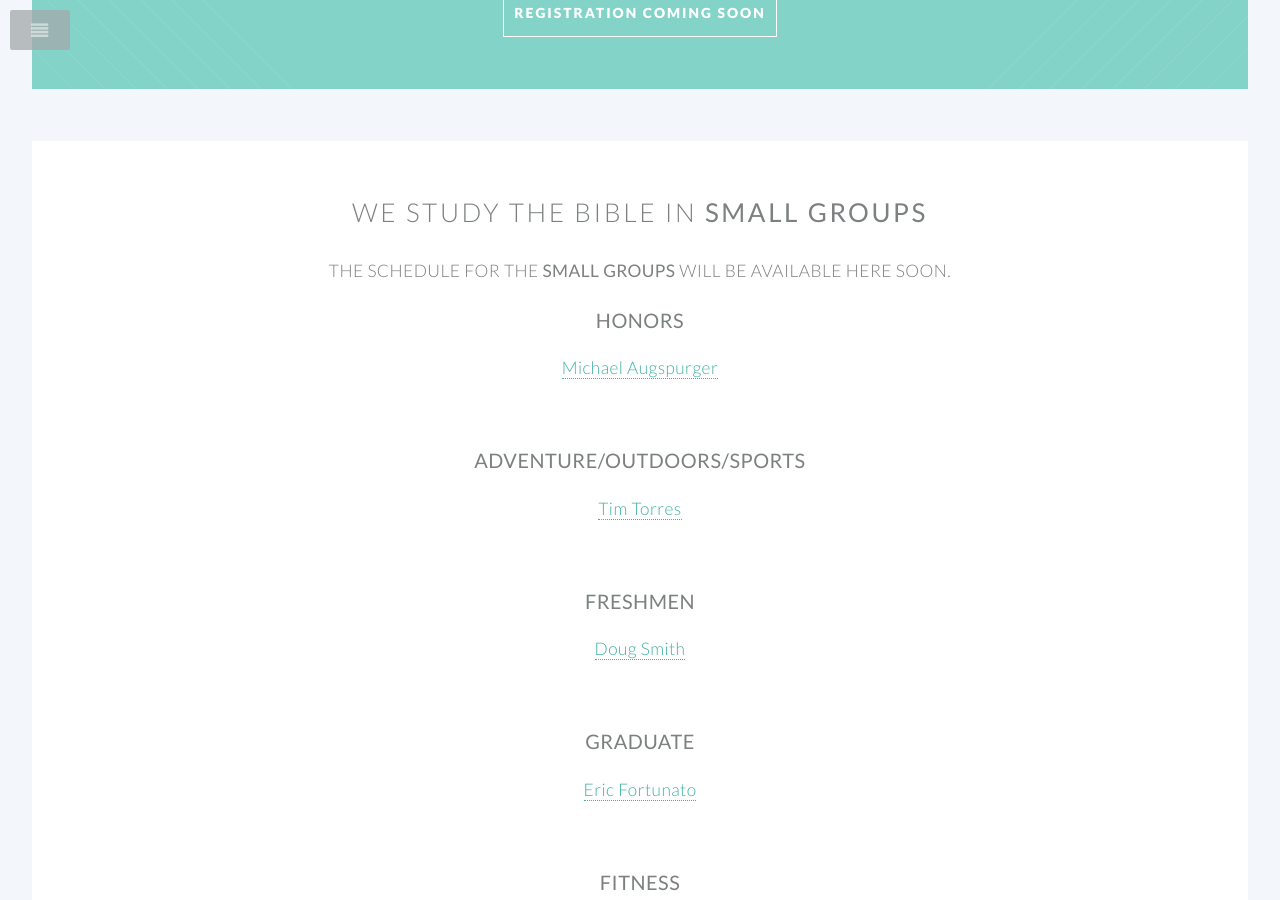
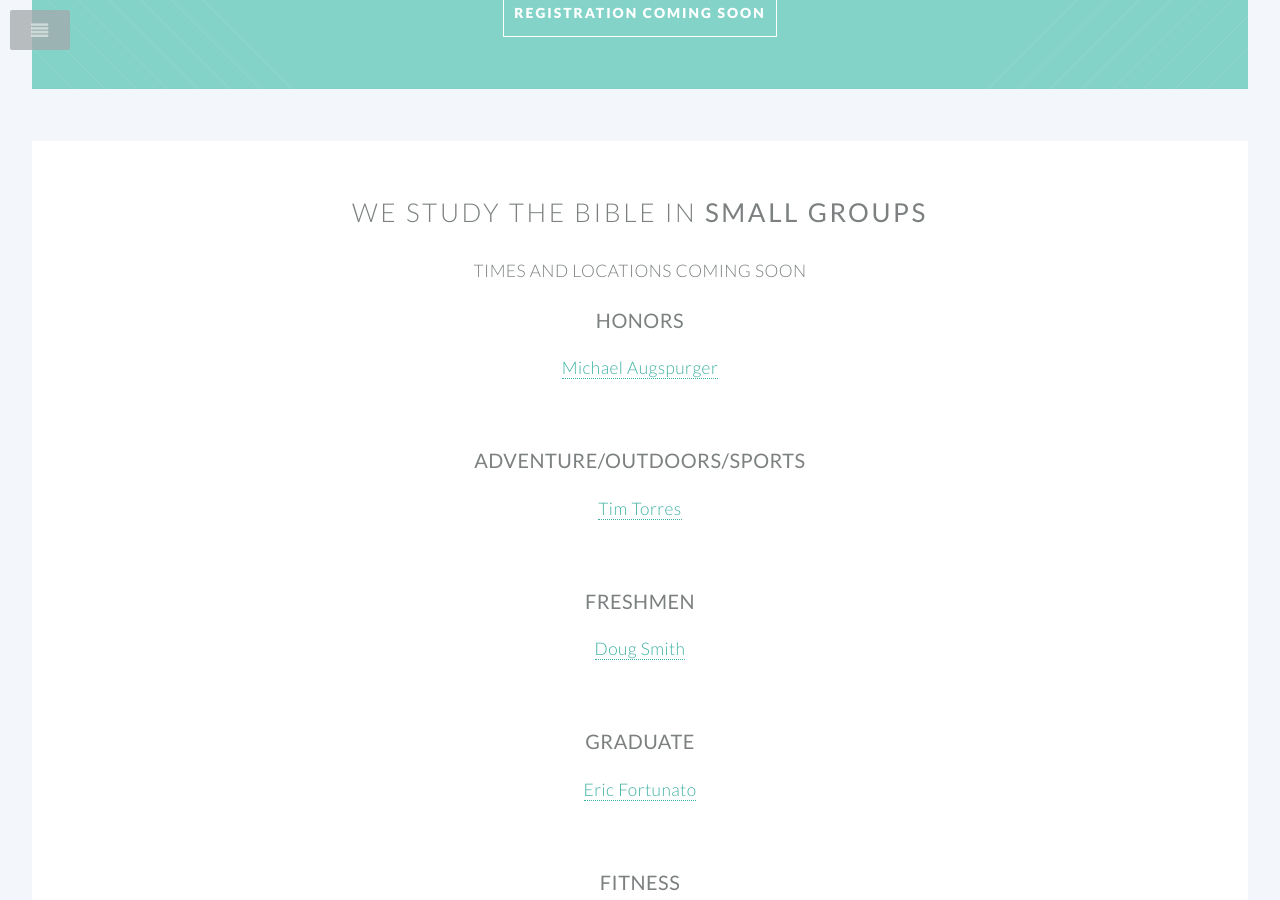
Before and after one commit to RITIVCF/ritivcf.github.io, a Jekyll site: the page built from index.html, in a window 1280 px wide and 900 px high, scrolled down 1853 px. Built offline with Jekyll 4.4.1, drawn with Linux system fonts in a browser that asks for light colours.

Commit message:
Added ability to have blanks for small group times and places

```diff
--- a/_includes/smallgroups.html
+++ b/_includes/smallgroups.html
@@ -2,7 +2,7 @@
 
     <header class="major">
         <h2>We study the Bible in <strong>Small Groups</strong></h2>
-	<h4>The schedule for the <strong>Small Groups</strong> will be available here soon.</h4>
+	<h4>Times and locations coming soon</h4>
     </header>
     {% for post in site.data.smallgroups %}
     {%capture check %}{% cycle '</div>', '' %} {% endcapture %}
@@ -13,8 +13,12 @@
                     <h3><strong>{{ post.title }}</strong></h3>
                 </header>
                 <p>
+		{% if post.time %}
                 {{ post.time }}<br/>
+		{% endif %}
+		{% if post.location %}
                 {{ post.location }}<br/>
+		{% endif %}
                 <a href="mailto:{{ post.leader_email }}" target="_blank">{{ post.leader_name }}</a>
                 </p>
             </section>
```
